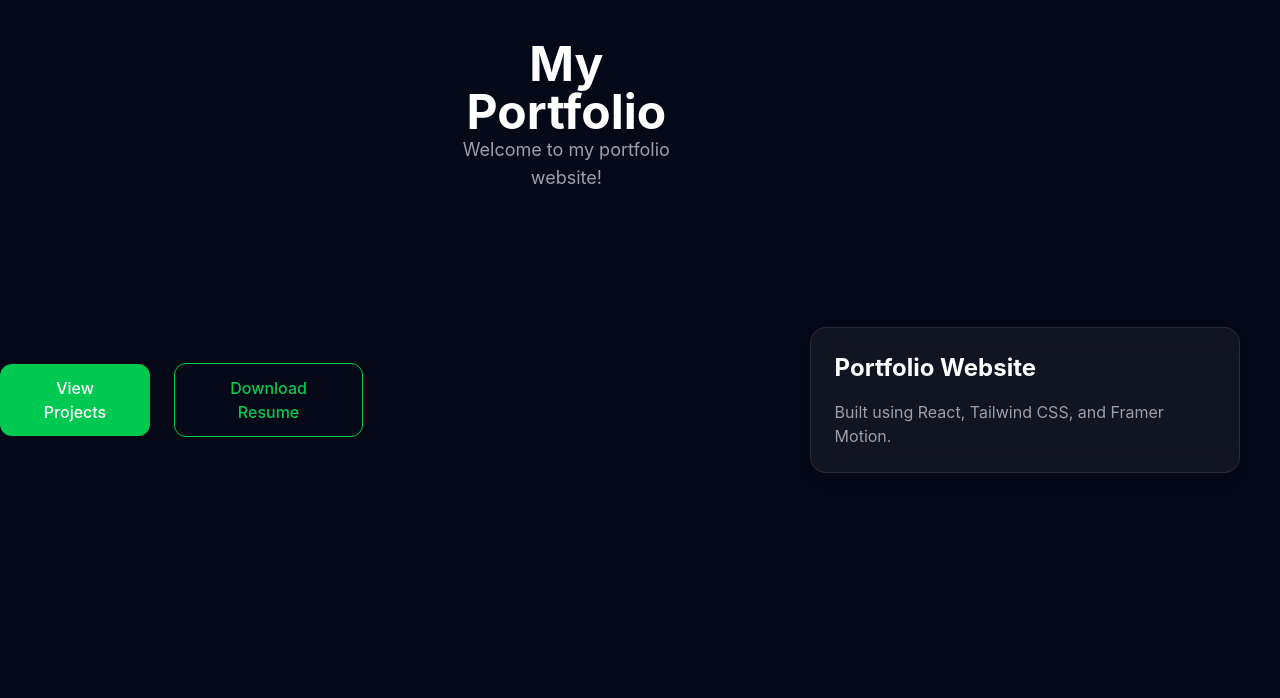
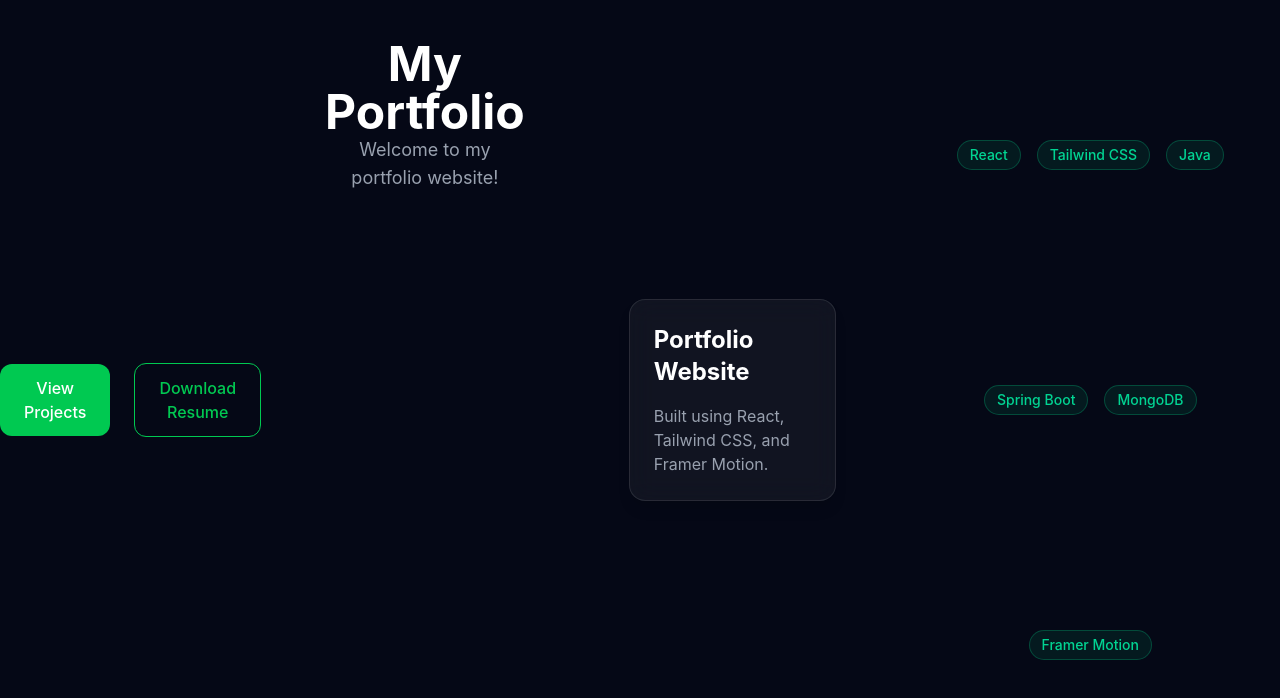
Before and after one commit to Jamalpoor-Indu-Bai/Portfolio, a React app: page / in a window 1280 px wide. Shown: the top 698 px of the page. Built offline with nearby package versions, Linux system fonts and the light colour scheme; the HTML template or start-up script is replaced by a standard one; a web font is replaced by a local one.

Commit message:
Created reusable Badge component

```diff
--- a/src/App.jsx
+++ b/src/App.jsx
@@ -1,3 +1,4 @@
+import Badge from "./components/Badge";
 import Button from "./components/Button";
 import Card from "./components/Card";
 import SectionTitle from "./components/SectionTitle";
@@ -24,6 +25,15 @@ function App() {
         </p>
       </Card>
     </div>
+
+    <div className="min-h-screen bg-[#050816] flex flex-wrap items-center justify-center gap-4 p-10">
+      <Badge text="React" />
+      <Badge text="Tailwind CSS" />
+      <Badge text="Java" />
+      <Badge text="Spring Boot" />
+      <Badge text="MongoDB" />
+      <Badge text="Framer Motion" />
+    </div>
     </div>
   );
 }
--- /dev/null
+++ b/src/components/Badge.jsx
@@ -0,0 +1,11 @@
+const Badge = ({ text, className = "" }) => {
+  return (
+    <span
+      className={`inline-flex items-center rounded-full border border-emerald-500/30 bg-emerald-500/10 px-3 py-1 text-sm font-medium text-emerald-400 transition-all duration-300 hover:border-emerald-500 hover:bg-emerald-500/20 hover:text-emerald-300 ${className}`}
+    >
+      {text}
+    </span>
+  );
+};
+
+export default Badge;
```
